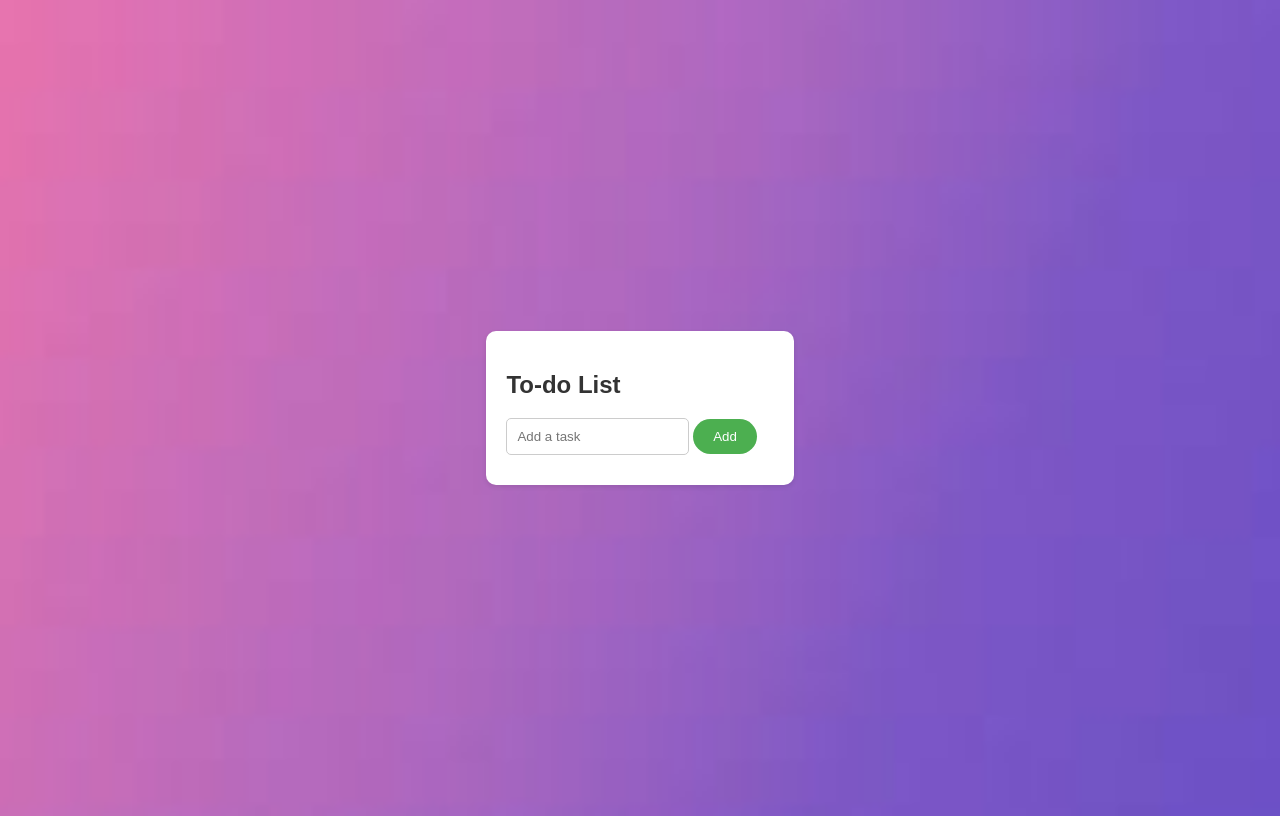
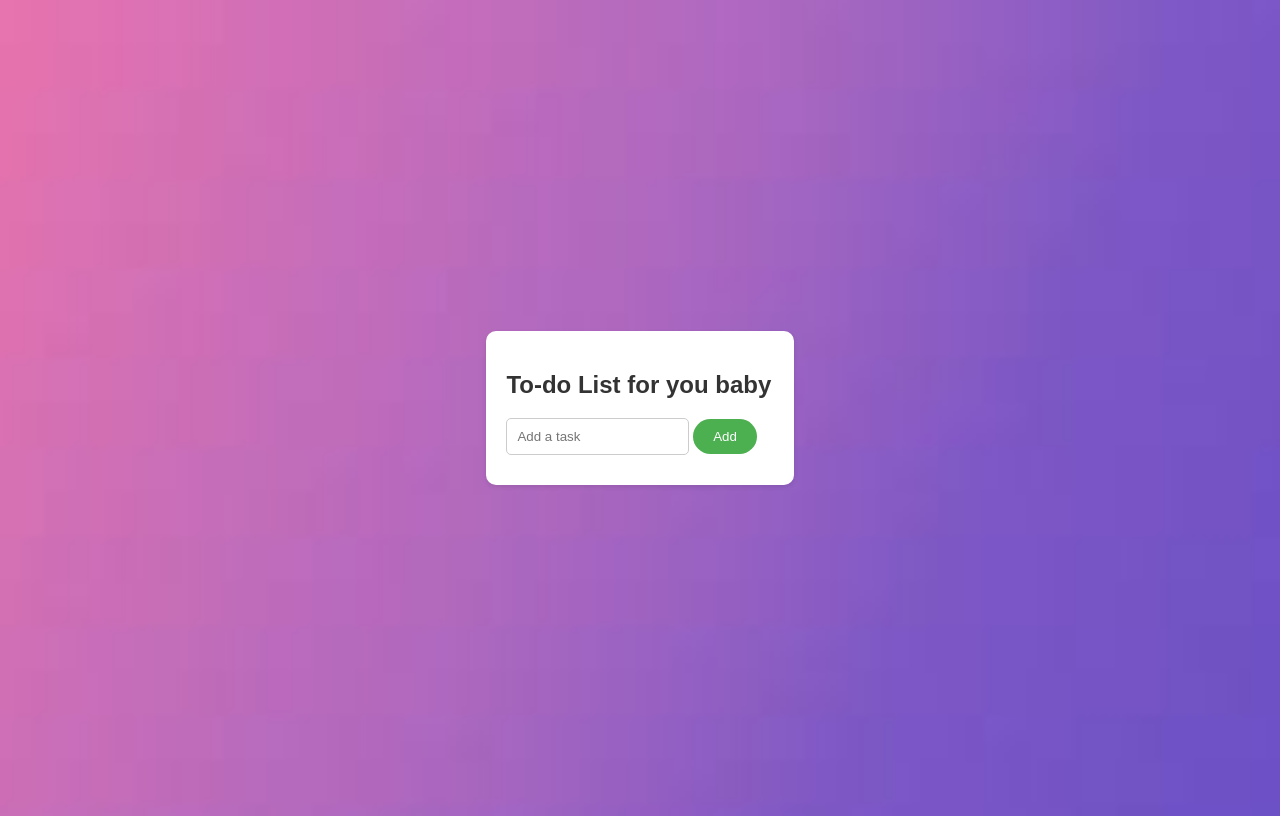
Before and after one commit to Anupj11/To-do-list, a plain HTML site: page index.html in a window 1280 px wide. Drawn offline with Linux system fonts and the light colour scheme.

Commit message:
Update index.html

```diff
--- a/index.html
+++ b/index.html
@@ -6,7 +6,7 @@
 </head>
 <body>
     <div class="container">
-        <h2>To-do List </h2>
+        <h2>To-do List for you baby </h2>
         <input type="text" id="todo-input" placeholder="Add a task">
         <button id="add-btn">Add</button>
         <ul id="todo-list"></ul>
```
